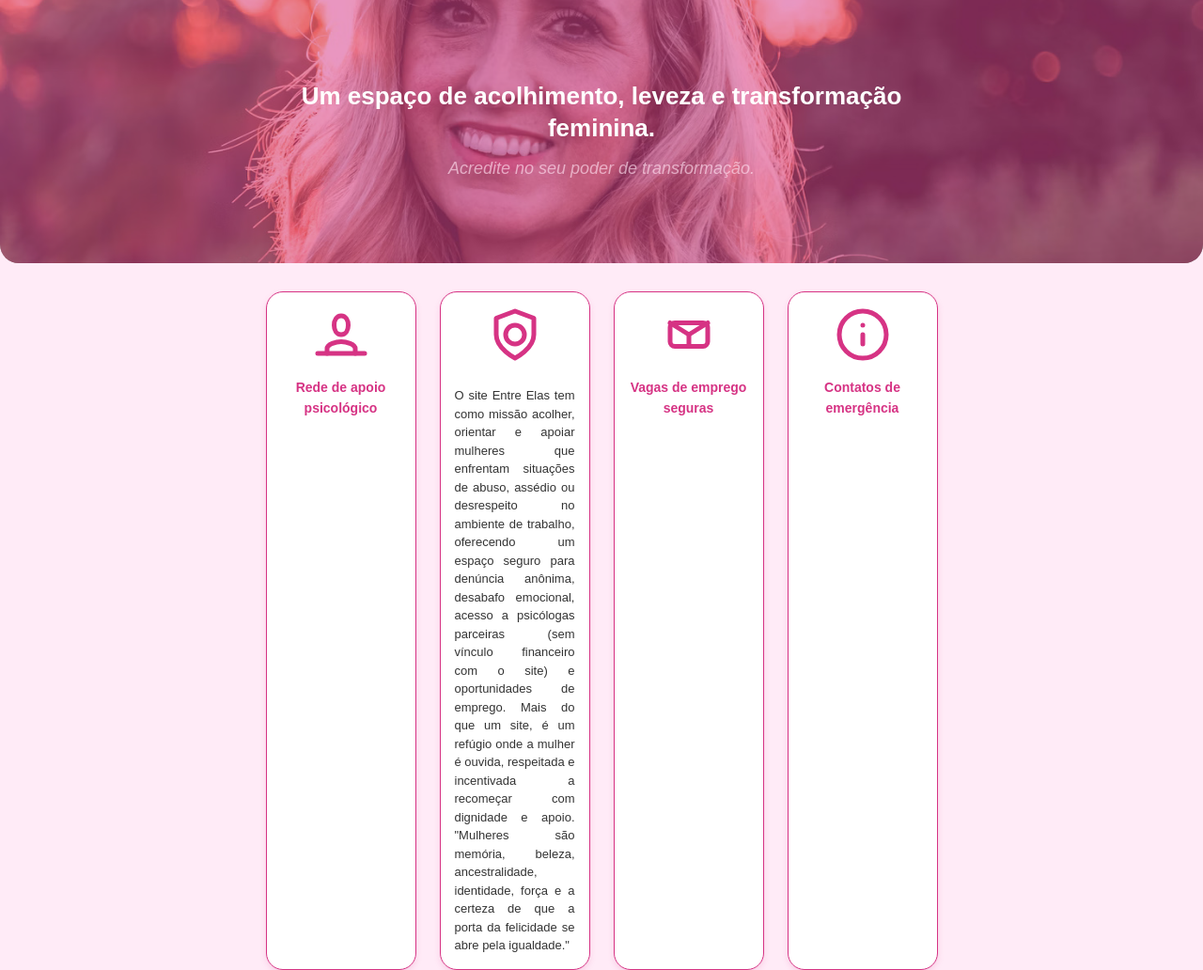
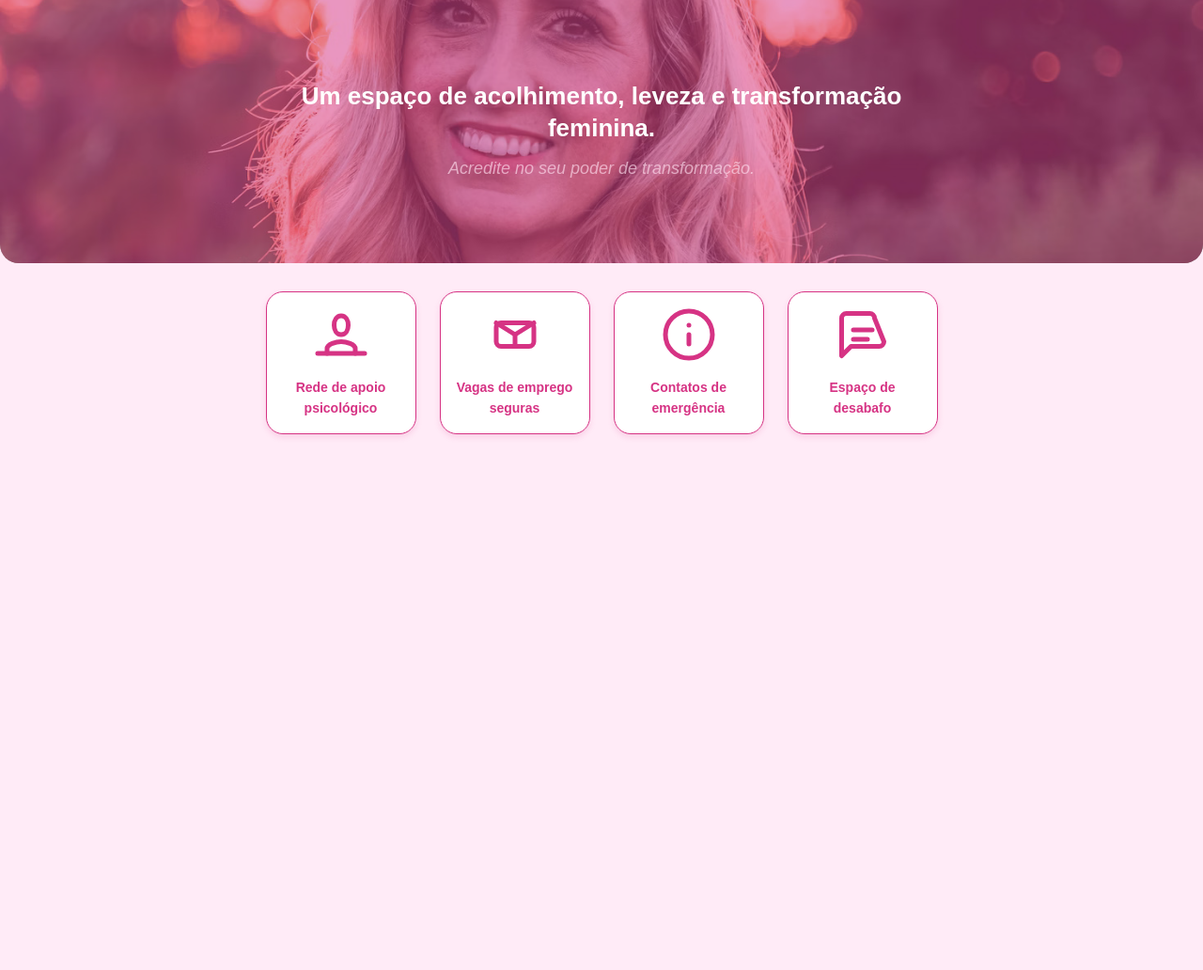
Before and after one commit to taylonrimolo/entre-elas, a plain HTML site: page pagina-principal.html in a window 1280 px wide. Shown: the top 1032 px of the page at 94% size. After the commit the page ends 800 px from the top, so only its background shows below. Drawn offline with Linux system fonts and the light colour scheme.

Commit message:
Update pagina-principal.html

```diff
--- a/pagina-principal.html
+++ b/pagina-principal.html
@@ -39,16 +39,6 @@
         </svg>
         <p>Rede de apoio psicológico</p>
       </a>
-
-      <div class="card-button objective-card" aria-label="Objetivo do Projeto Entre Elas">
-        <svg class="icon" viewBox="0 0 24 24" aria-hidden="true">
-            <path d="M12 22s8-4 8-10V5l-8-3-8 3v7c0 6 8 10 8 10z"></path>
-            <path d="M12 16a4 4 0 100-8 4 4 0 000 8z" />
-        </svg>
-        <p class="objective-text">
-          O site Entre Elas tem como missão acolher, orientar e apoiar mulheres que enfrentam situações de abuso, assédio ou desrespeito no ambiente de trabalho, oferecendo um espaço seguro para denúncia anônima, desabafo emocional, acesso a psicólogas parceiras (sem vínculo financeiro com o site) e oportunidades de emprego. Mais do que um site, é um refúgio onde a mulher é ouvida, respeitada e incentivada a recomeçar com dignidade e apoio. "Mulheres são memória, beleza, ancestralidade, identidade, força e a certeza de que a porta da felicidade se abre pela igualdade."
-        </p>
-      </div>
 
       <a
         href="https://br.linkedin.com/"
```
